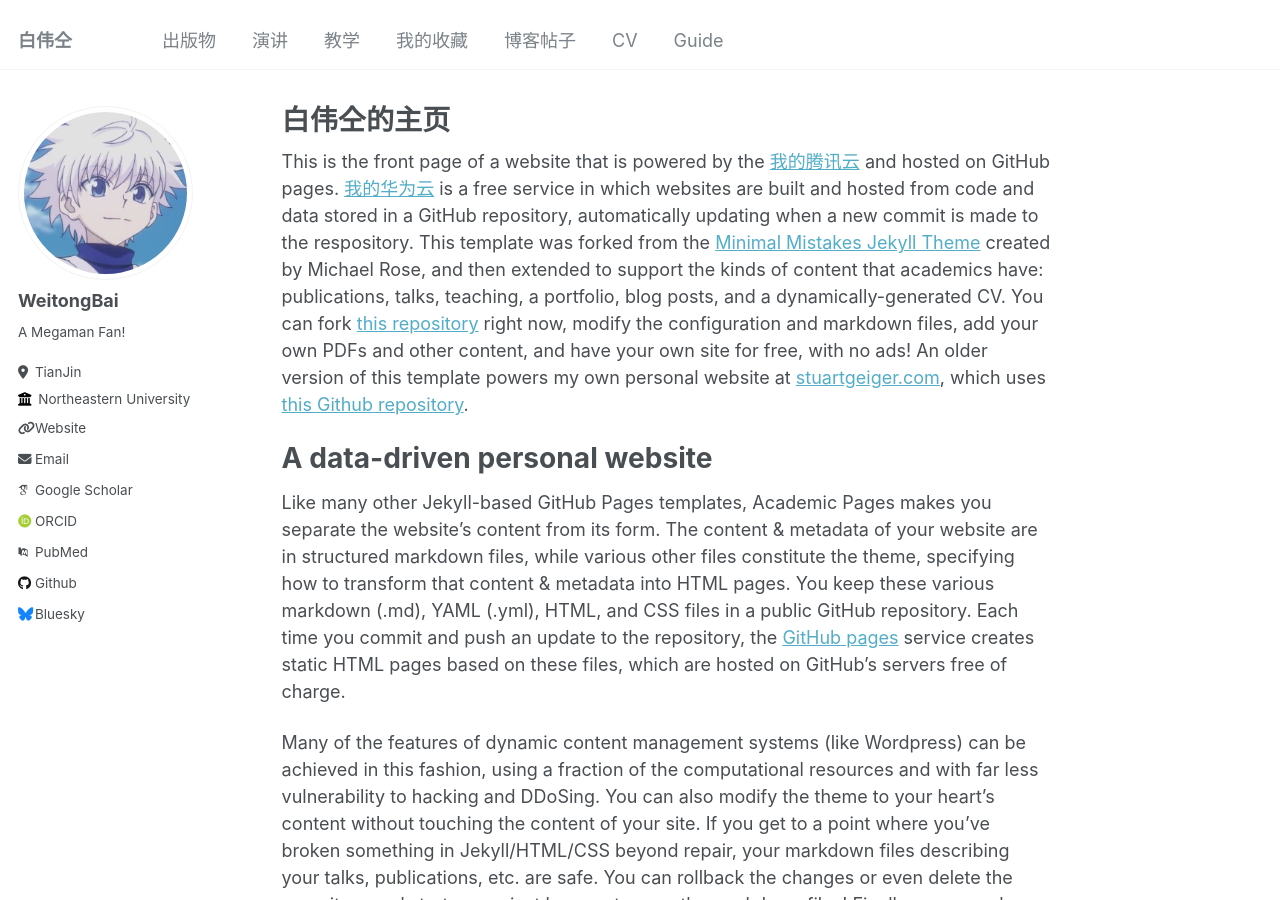
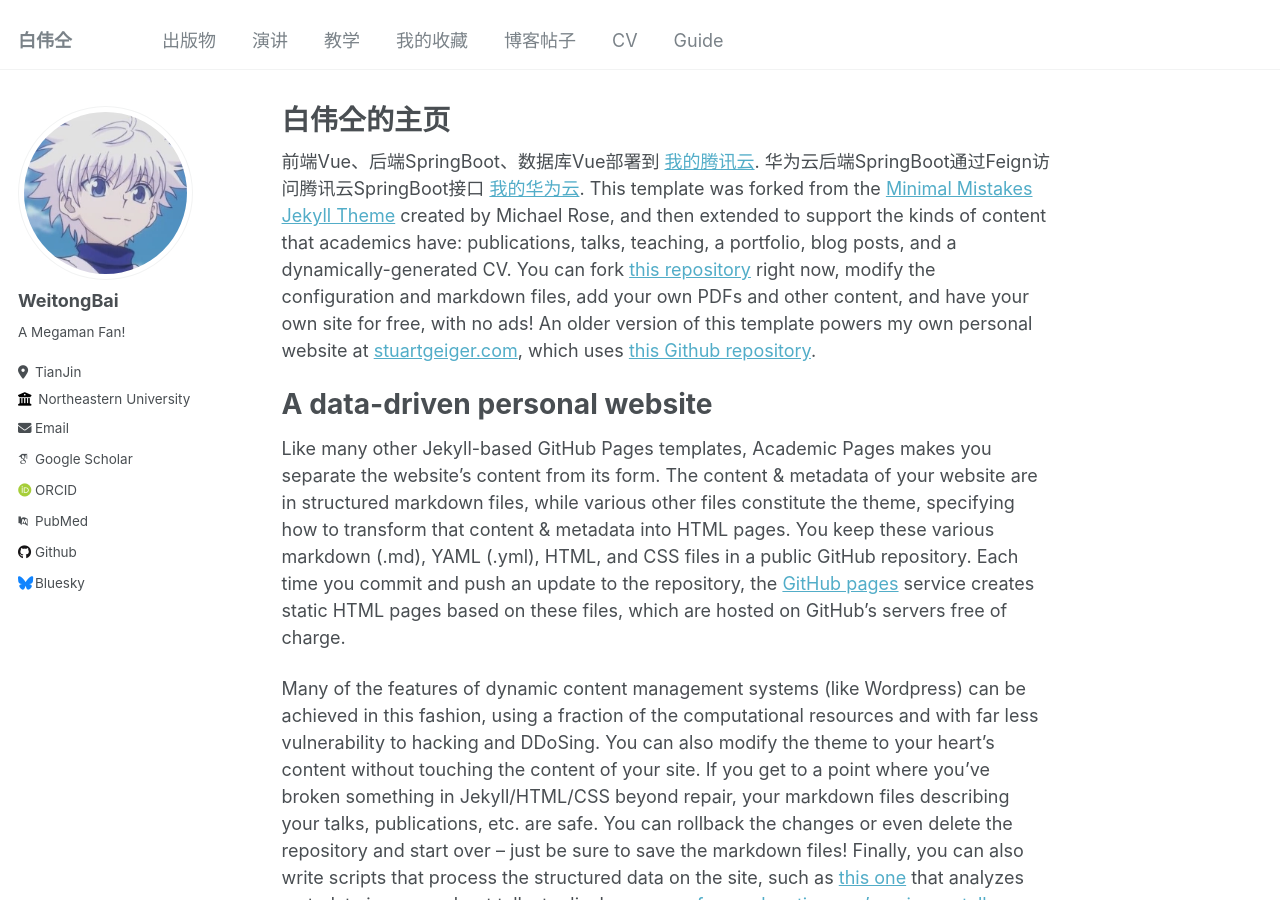
Before and after one commit to python-jiang/python-jiang.github.io, a Jekyll site: the page built from _pages/about.md, in a window 1280 px wide and 900 px high. Built offline with Jekyll 4.4.1, drawn with Linux system fonts in a browser that asks for light colours; some web fonts are replaced.

Commit message:
SringBoot+Vue+mysql全栈梗概

```diff
--- a/_config.yml
+++ b/_config.yml
@@ -27,7 +27,7 @@ author:
   bio              : "A Megaman Fan!"
   location         : "TianJin"
   employer         : "Northeastern University"
-  uri              : WeitongBai@qq.com
+  uri              : # URL
   email            : "WeitongBai@qq.com"
 
   # Academic websites
--- a/_pages/about.md
+++ b/_pages/about.md
@@ -7,7 +7,7 @@ redirect_from:
   - /about.html
 ---
 
-This is the front page of a website that is powered by the [我的腾讯云](http://140.143.170.59:5173/bwt) and hosted on GitHub pages. [我的华为云](http://123.249.78.153:8082/huaweiB-query-tencentA) is a free service in which websites are built and hosted from code and data stored in a GitHub repository, automatically updating when a new commit is made to the respository. This template was forked from the [Minimal Mistakes Jekyll Theme](https://mmistakes.github.io/minimal-mistakes/) created by Michael Rose, and then extended to support the kinds of content that academics have: publications, talks, teaching, a portfolio, blog posts, and a dynamically-generated CV. You can fork [this repository](https://github.com/academicpages/python-jiang.github.io) right now, modify the configuration and markdown files, add your own PDFs and other content, and have your own site for free, with no ads! An older version of this template powers my own personal website at [stuartgeiger.com](http://stuartgeiger.com), which uses [this Github repository](https://github.com/staeiou/staeiou.github.io).
+前端Vue、后端SpringBoot、数据库Vue部署到 [我的腾讯云](http://140.143.170.59:5173/bwt). 华为云后端SpringBoot通过Feign访问腾讯云SpringBoot接口 [我的华为云](http://123.249.78.153:8082/huaweiB-query-tencentA). This template was forked from the [Minimal Mistakes Jekyll Theme](https://mmistakes.github.io/minimal-mistakes/) created by Michael Rose, and then extended to support the kinds of content that academics have: publications, talks, teaching, a portfolio, blog posts, and a dynamically-generated CV. You can fork [this repository](https://github.com/academicpages/python-jiang.github.io) right now, modify the configuration and markdown files, add your own PDFs and other content, and have your own site for free, with no ads! An older version of this template powers my own personal website at [stuartgeiger.com](http://stuartgeiger.com), which uses [this Github repository](https://github.com/staeiou/staeiou.github.io).
 
 A data-driven personal website
 ======
```
